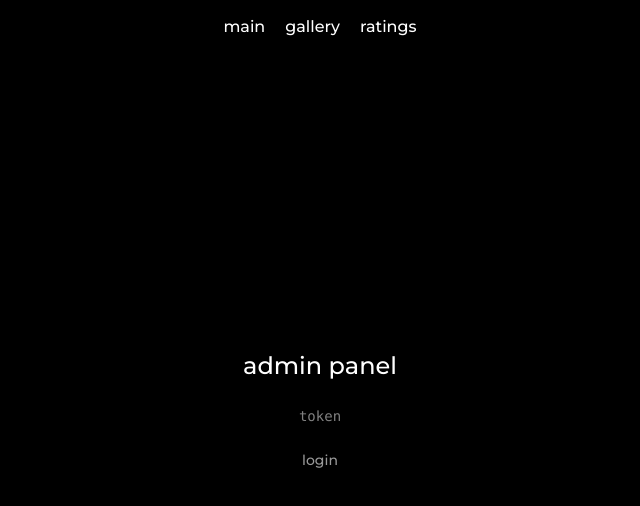
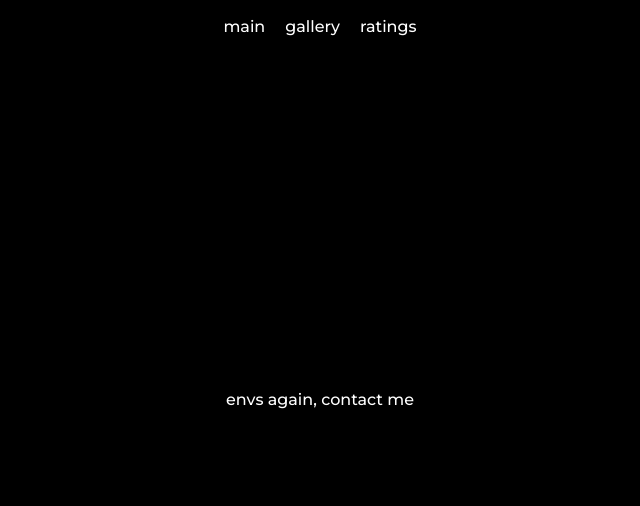
Before and after one commit to okiscape/vodka-bio, a Next.js app in the folder apps/frontend/: page /admin in a window 1280 px wide. Shown: the top 506 px of the page, without its empty margins (320-960 px from the left). Built offline with nearby package versions, Linux system fonts and the light colour scheme; a web font is replaced by a local one.

Commit message:
fix(env): added env-undefined protection in admin

```diff
--- a/apps/frontend/app/admin/page.tsx
+++ b/apps/frontend/app/admin/page.tsx
@@ -1,10 +1,11 @@
-export const dynamic = 'force-dynamic'
-
 import AdminPanel from "./admin-panel"
 
 import "./admin.css"
 
 export default function Page() {
+	if (!process.env.API_BASEURL) return (
+		<p>envs again, contact me</p>
+	)
   return (
     <AdminPanel apiBaseUrl={process.env.API_BASEURL} />
   )
```
